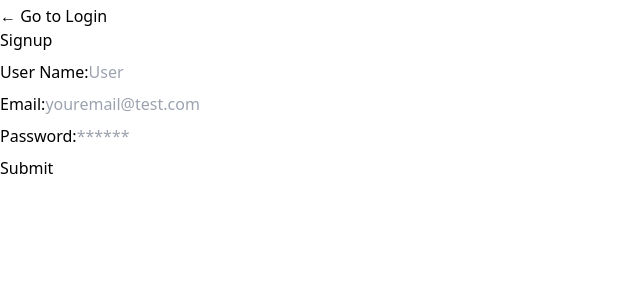
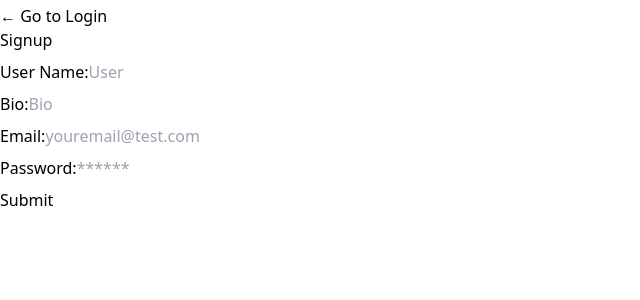
Before and after one commit to vlexaega/project3-untitled, a React (Vite) app in the folder client/: page /signup in a window 1280 px wide. Shown: the top 300 px of the page, without its empty margins (0-640 px from the left). Built offline with nearby package versions, Linux system fonts and the light colour scheme.

Commit message:
adds bio to Signup.jsx

```diff
--- a/client/src/Pages/Signup.jsx
+++ b/client/src/Pages/Signup.jsx
@@ -15,6 +15,7 @@ function Signup(props) {
         userName: formState.userName,
         email: formState.email,
         password: formState.password,
+        bio: formState.bio,
       },
     });
     const token = mutationResponse.data.addUser.token;
@@ -42,6 +43,16 @@ function Signup(props) {
             name="userName"
             type="userName"
             id="userName"
+            onChange={handleChange}
+          />
+        </div>
+        <div className="flex-row space-between my-2">
+          <label htmlFor="firstName">Bio:</label>
+          <input
+            placeholder="Bio"
+            name="bio"
+            type="bio"
+            id="bio"
             onChange={handleChange}
           />
         </div>
```
